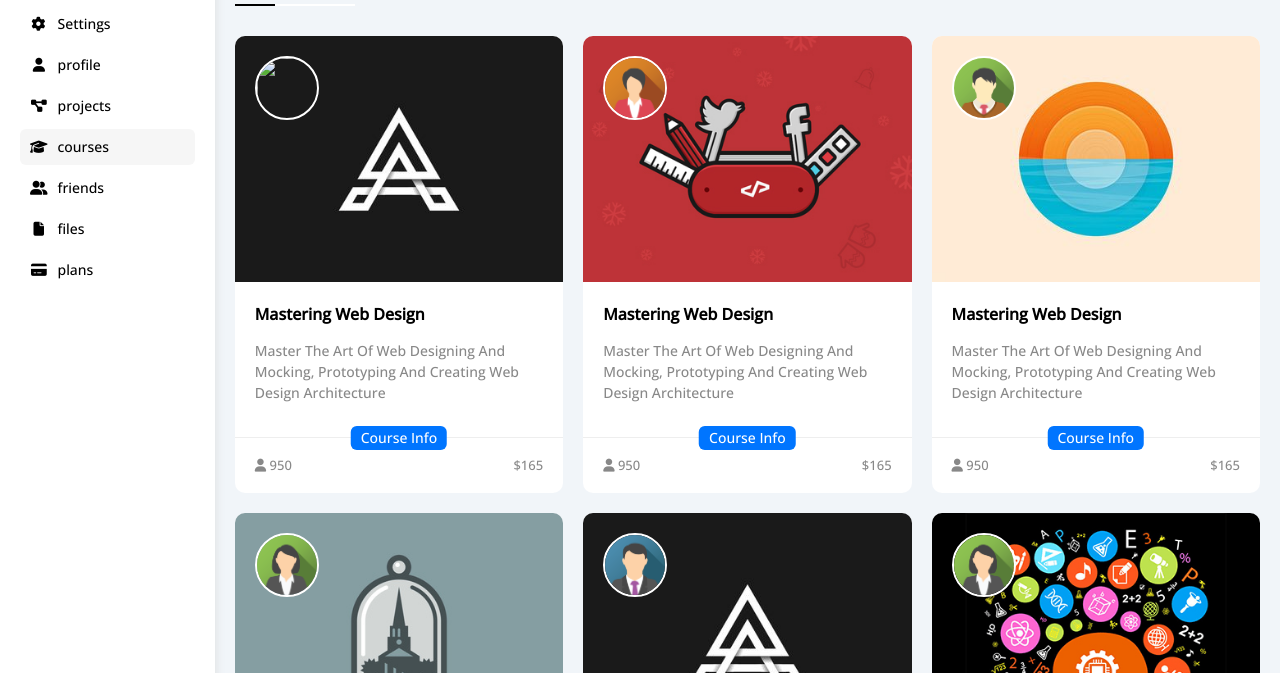
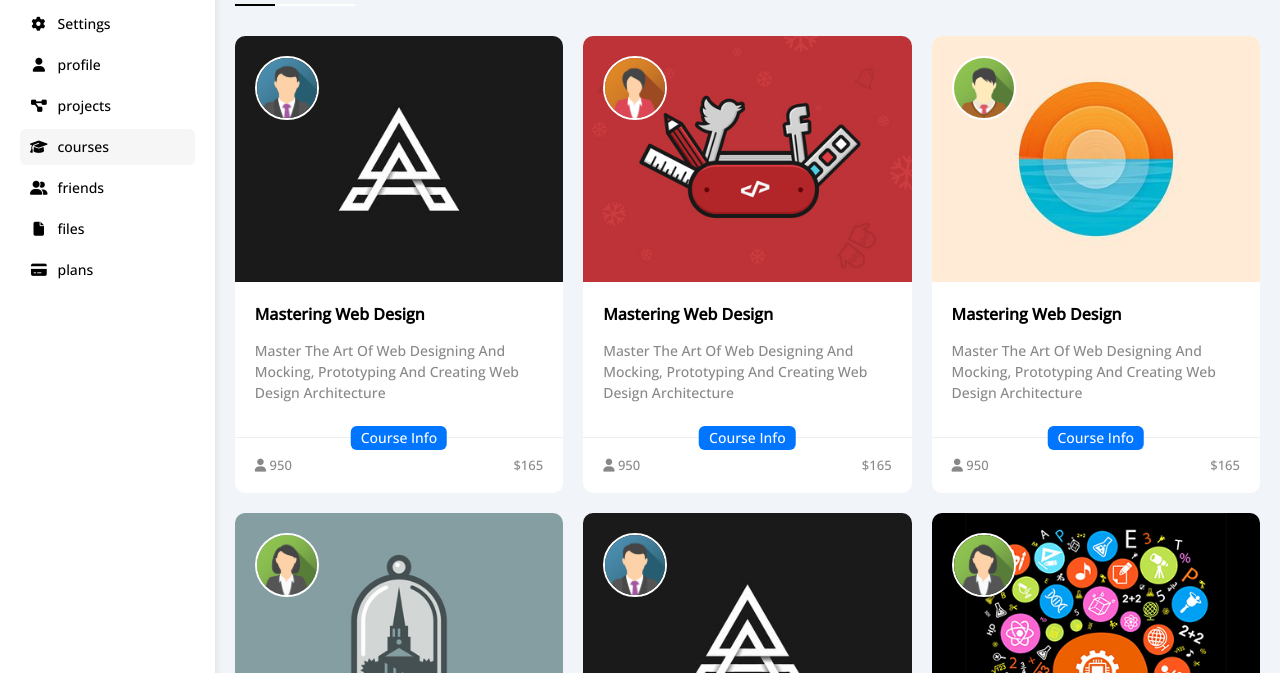
Before and after one commit to Meromm151/dashboard, a plain HTML site: page courses.html in a window 1280 px wide. Shown: the part 127-800 px from the top of the page. Drawn offline with nearby package versions, Linux system fonts and the light colour scheme; the site is published under a folder, as on GitHub Pages, so addresses that start at the root find nothing.

Commit message:
courses pic

```diff
--- a/courses.html
+++ b/courses.html
@@ -90,7 +90,7 @@
                 <div class="course-widget bg-white rad-10">
                     <div class="header">
                         <img class="course-img"src="img/course-01.jpg" alt="">
-                        <img class="instructor-img" src="/img/team-01.png" alt="">
+                        <img class="instructor-img" src="img/team-01.png" alt="">
                     </div>
                     <div class="body p-20">
                         <h3 class="fs-16 mt-0">Mastering Web Design</h3>
```
